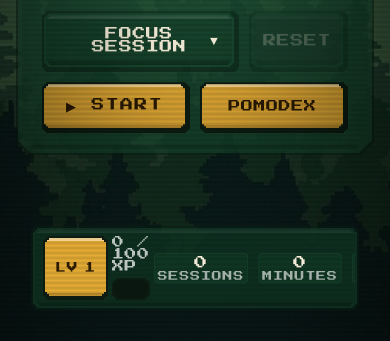
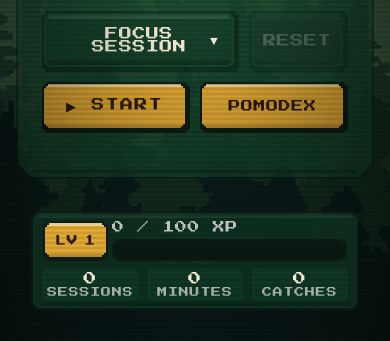
Before and after one commit to pomomons/pomomons, a plain HTML site: page index.html in a window 390 px wide. Shown: the part 503-844 px from the top of the page. Drawn offline with Linux system fonts and the light colour scheme.

Commit message:
Fix mobile boxes not filling the screen; reflow XP bar full-width
The two timer-screen panels were content-sized only (flex: 0 0 auto),
so on any phone taller than their natural content they read as small
islands with a large dead gap before the stats strip. flex-grow alone
didn't fix it either -- .panel-rail is a plain block child, so the
extra height opened up as invisible space below the visible bordered
box instead of inside it. Propagating height:100% down the chain
(wrap -> panel-rail -> panel-plate/companion-area) makes the boxes
actually grow, with their content centred in the new space.

Also reflows the stats strip via grid: XP now gets its own near-full-
width row instead of a ~28%-wide column, with the SESSIONS/MINUTES/
CATCHES tiles as a full-width row underneath (this also surfaces
CATCHES, which was silently clipped off the old single row). Shrinks
the "?" and +/- stepper buttons a step further per feedback.

```diff
--- a/style-v3.css
+++ b/style-v3.css
@@ -1294,6 +1294,28 @@ html::after {
      is space-evenly — see the comment by #screen-mymons in style.css). */
   #screen-timer { justify-content: center; padding-top: 0; }
 
+  /* Both panels used to hold their exact content height (flex: 0 0 auto —
+     see the "neither one flexes" comment near .combined-timer-wrap above)
+     so a short window would scroll instead of squashing them. On a normal
+     or tall phone that same rule left the two boxes reading as small
+     islands with a huge dead gap of background between them and the stats
+     strip. Letting them grow (flex: 1 1 0) instead hands that space to the
+     boxes themselves — they get taller, not just repositioned — while
+     min-height:auto's default floor (a flex item never shrinks below its
+     content) keeps the short-phone case exactly as safe as before. */
+  #screen-timer .companion-wrap,
+  #screen-timer .combined-timer-wrap { flex: 1 1 0; }
+  /* flex-grow only resizes the outermost wrap — .panel-rail is a plain
+     block child, so its height still comes from its own content and the
+     grown space opens up as blank room below the visibly-bordered box
+     instead of inside it. height:100% (against the now-definite flex
+     height above) carries the growth down through .panel-rail into
+     .panel-plate / .companion-area, where centring the content actually
+     has room to act. */
+  #screen-timer .panel-rail { height: 100%; }
+  .companion-area,
+  #screen-timer .panel-plate { height: 100%; justify-content: center; }
+
   /* At iPhone-SE widths (~375px) the four items in a row — LV badge, XP
      bar, SESSIONS tile, MINUTES tile — no longer fit and "MINUTES" gets
      clipped by the screen edge. Trim the gap and tile padding rather than
@@ -1301,7 +1323,28 @@ html::after {
      floor). */
   .stats-strip .stats-row { gap: 4px; }
   .stat-item { padding: 2px 3px; }
-  .stats-xp { width: 28%; }
+
+  /* XP was squeezed into a ~28%-width column beside the tiles — a few
+     characters of bar. Reflowed into two rows via grid: LV badge + XP bar
+     (which now gets essentially the whole row) on top, the tiles as their
+     own full-width row underneath, evenly split (this also stops the
+     third tile, CATCHES, from silently overflowing past the strip's
+     right edge — it was clipped by .panel-plate's overflow:hidden, not
+     hidden on purpose). */
+  .stats-strip .stats-row {
+    display: grid;
+    grid-template-columns: auto 1fr;
+    grid-template-areas: "lv xp" "tiles tiles";
+    row-gap: 8px;
+  }
+  .stats-strip .stats-row > .lv-frame     { grid-area: lv; } /* keeps align-self:stretch from the base rule — fills the row's height like the desktop "tall slab" badge */
+  .stats-strip .stats-row > .stats-xp     { grid-area: xp; width: auto; }
+  .stats-strip .stats-row > .stats-inline {
+    grid-area: tiles;
+    width: 100%;
+    flex-shrink: 1;
+  }
+  .stats-strip .stats-row > .stats-inline .stat-frame { flex: 1; min-width: 0; }
 
   /* The ▲▼ minute steppers sit absolutely positioned over the timer's right
      edge (style-v2.css .time-adjust). .timer-time has white-space:nowrap,
@@ -1336,9 +1379,9 @@ html::after {
      that were sized like primary buttons (38px / 40px). Shrunk so they read
      as the small utility taps they are, freeing the column width the timer
      digits now use above. */
-  .btn-help { min-height: 26px; min-width: 26px; font-size: 10px; padding: 4px; }
-  .btn-adjust { min-width: 26px; min-height: 26px; font-size: 10px; padding: 4px; }
-  .time-adjust { right: 14px; gap: 3px; }
+  .btn-help { min-height: 22px; min-width: 22px; font-size: 9px; padding: 3px; }
+  .btn-adjust { min-width: 22px; min-height: 22px; font-size: 9px; padding: 3px; }
+  .time-adjust { right: 12px; gap: 2px; }
 }
 
 /* Short portrait phones (≤700px tall — iPhone SE/8, small Android, or any
```
